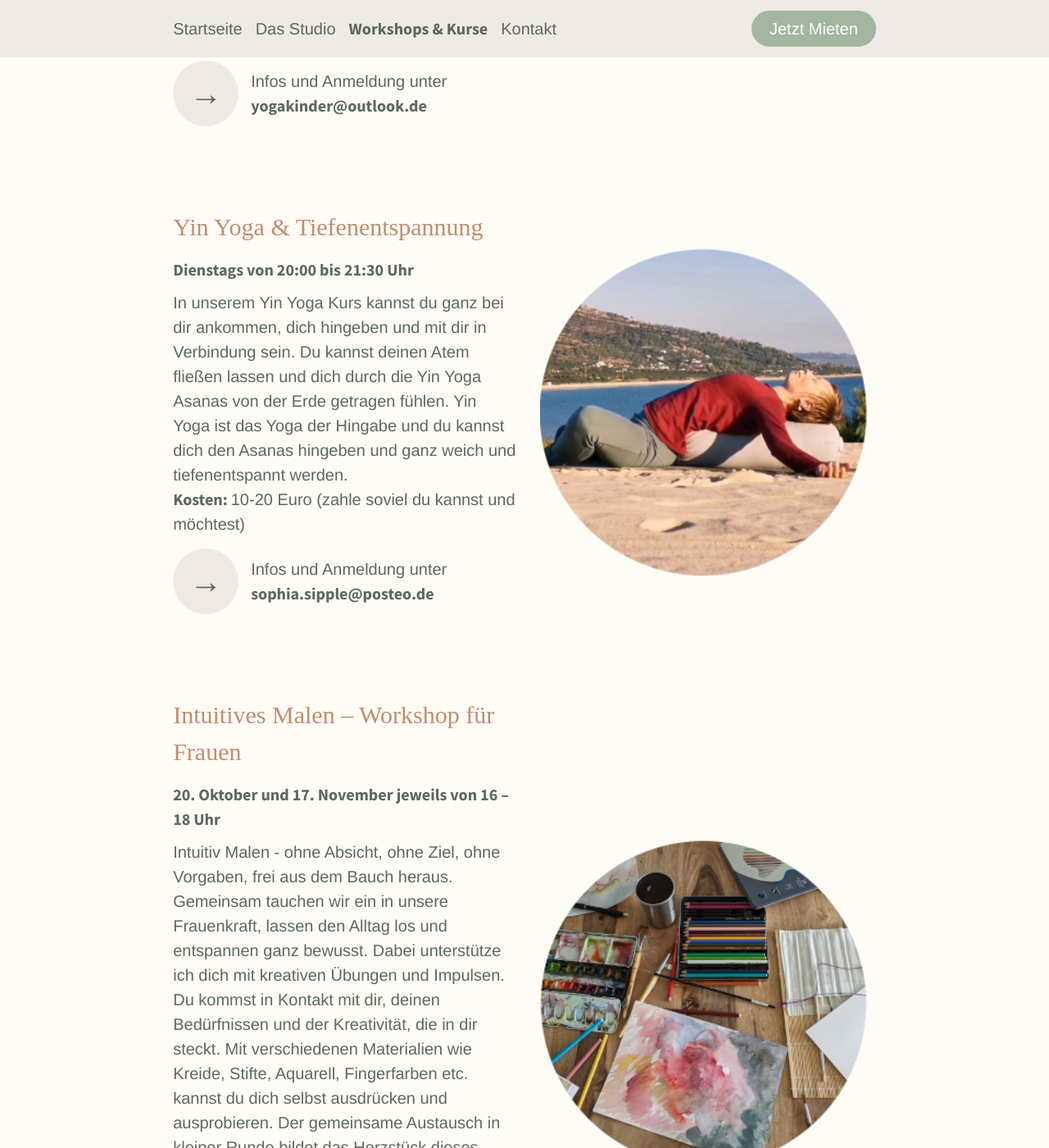
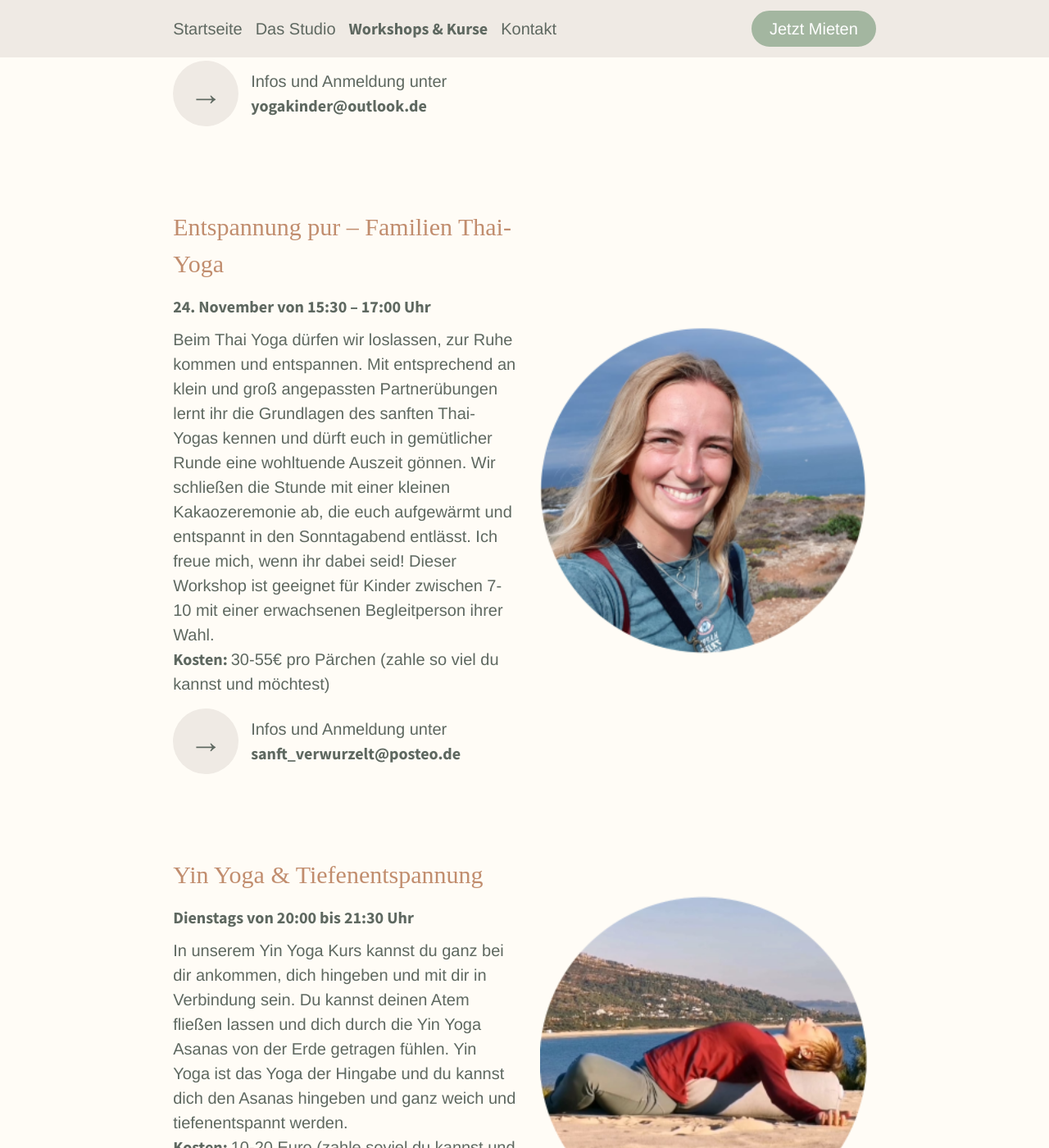
Before and after one commit to sonjafeitsch/meine-nische-website, a Jekyll site: the page built from kurse.html, in a window 1280 px wide and 1400 px high, scrolled down 1895 px. Shown: the whole window at 82% size. Built offline with Jekyll 4.4.1, drawn with Linux system fonts in a browser that asks for light colours; some web fonts are replaced; some of the changed text lies outside the part shown.

Commit message:
update events

```diff
--- a/kurse.html
+++ b/kurse.html
@@ -23,6 +23,17 @@ events:
     vermittelt."
     address: "yogakinder@outlook.de"
     costs: "5 x 60 Minuten für 60 Euro / Einzelstunde für 15 Euro"
+  - name: "Entspannung pur – Familien Thai-Yoga"
+    image: thaiYoga.png
+    time: 24. November von 15:30 – 17:00 Uhr
+    description: "Beim Thai Yoga dürfen wir loslassen, zur Ruhe kommen und entspannen.
+    Mit entsprechend an klein und groß angepassten Partnerübungen lernt
+    ihr die Grundlagen des sanften Thai-Yogas kennen
+    und dürft euch in gemütlicher Runde eine wohltuende Auszeit gönnen.
+     Wir schließen die Stunde mit einer kleinen Kakaozeremonie ab, die euch aufgewärmt und
+     entspannt in den Sonntagabend entlässt. Ich freue mich, wenn ihr dabei seid! Dieser Workshop ist geeignet für Kinder zwischen 7-10 mit einer erwachsenen Begleitperson ihrer Wahl."
+    costs: "30-55€ pro Pärchen (zahle so viel du kannst und möchtest)"
+    address: "sanft_verwurzelt@posteo.de"
   - name: "Yin Yoga & Tiefenentspannung"
     image: yinYoga.png
     time: Dienstags von 20:00 bis 21:30 Uhr
@@ -35,7 +46,7 @@ events:
     address: "sophia.sipple@posteo.de"
   - name: "Intuitives Malen – Workshop für Frauen"
     image: kreativeAuszeit.png
-    time: 20. Oktober und 17. November jeweils von 16 – 18 Uhr
+    time: 17. November von 16 – 18 Uhr
     description: "Intuitiv Malen - ohne Absicht, ohne Ziel, ohne Vorgaben, frei aus dem Bauch heraus.
     Gemeinsam tauchen wir ein in unsere Frauenkraft, lassen den Alltag los und entspannen ganz bewusst.
     Dabei unterstütze ich dich mit kreativen Übungen und Impulsen.
```
Also changed, not shown: other parts of kurse.html (+1 -1 lines), images/events/thaiYoga.png (added).
